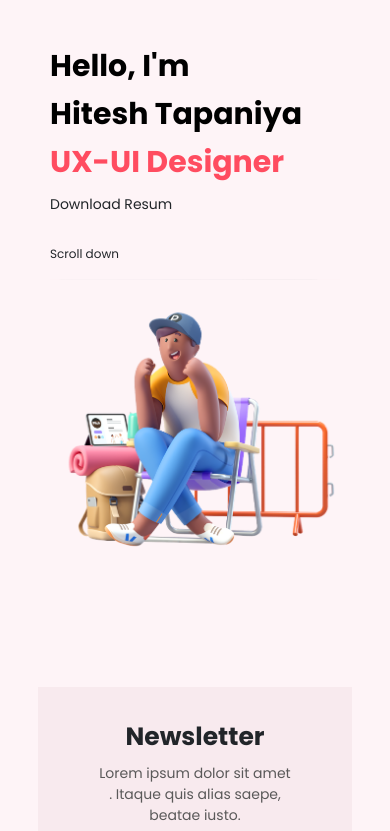
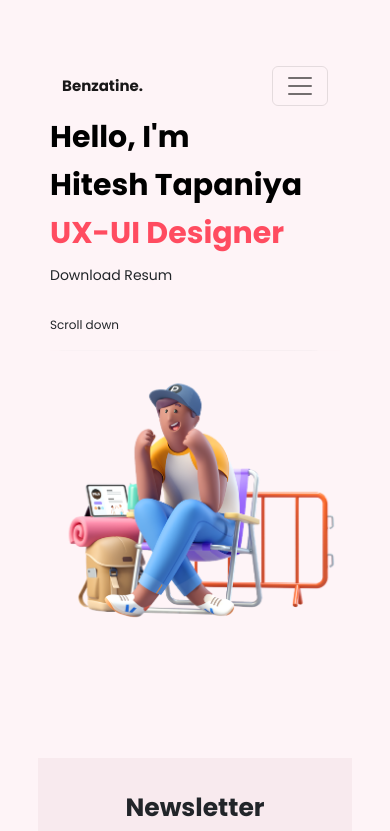
Before and after one commit to ayomide2021-rgb/Figmadesign, a plain HTML site: page index.html in a window 390 px wide. Shown: the top 831 px of the page. Drawn offline with Linux system fonts and the light colour scheme.

Commit message:
Update media-queries.css

```diff
--- a/media-queries.css
+++ b/media-queries.css
@@ -14,7 +14,13 @@
         background-color: #fef4f7;
     }
 
-    body>.container>header>nav {display: none;}
+    .benz {
+        font-size: 15px !important;
+    }
+
+    .Drib {
+        display: none;
+    }
 
     body>.container>.row>.text>.big {
         font-size: 30px;
```
